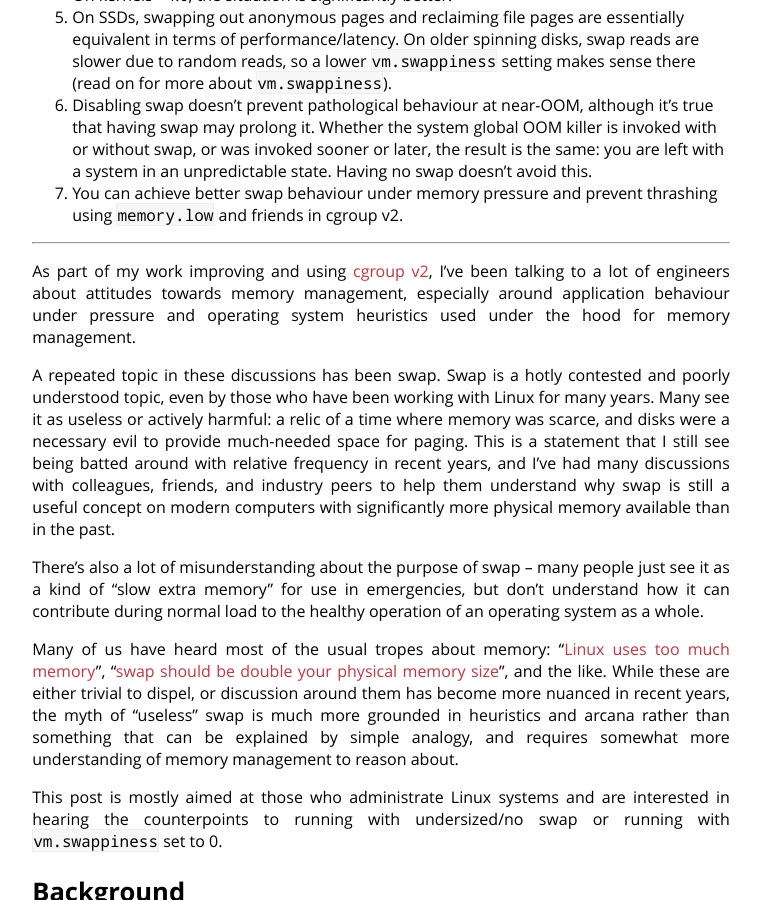
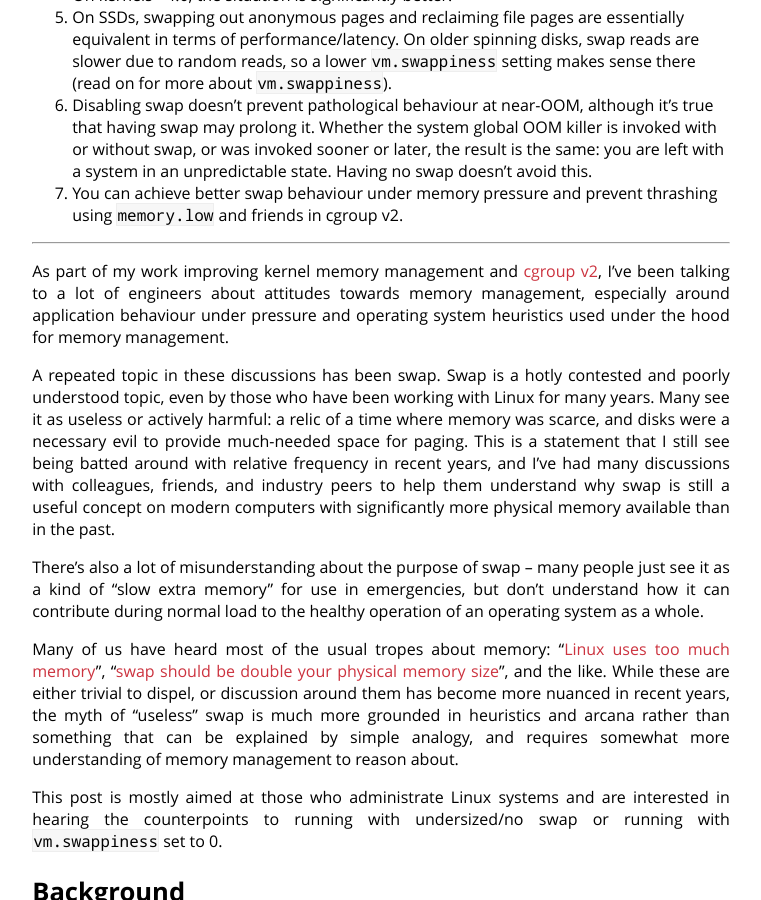
Before and after one commit to cdown/chrisdown.name, a Jekyll site: the page built from _posts/2018-01-02-in-defence-of-swap.md, in a window 1280 px wide and 900 px high, scrolled down 466 px. Shown: the whole window, without its empty margins (259-1020 px from the left). Built offline with Jekyll 4.4.1, drawn with Linux system fonts in a browser that asks for light colours.

Commit message:
swap post: Improve lede

```diff
--- a/_posts/2018-01-02-in-defence-of-swap.md
+++ b/_posts/2018-01-02-in-defence-of-swap.md
@@ -33,7 +33,7 @@ tl;dr:
 
 ---
 
-As part of my work improving and using [cgroup
+As part of my work improving kernel memory management and [cgroup
 v2](https://www.youtube.com/watch?v=ikZ8_mRotT4), I've been talking to a lot of
 engineers about attitudes towards memory management, especially around
 application behaviour under pressure and operating system heuristics used under
```
